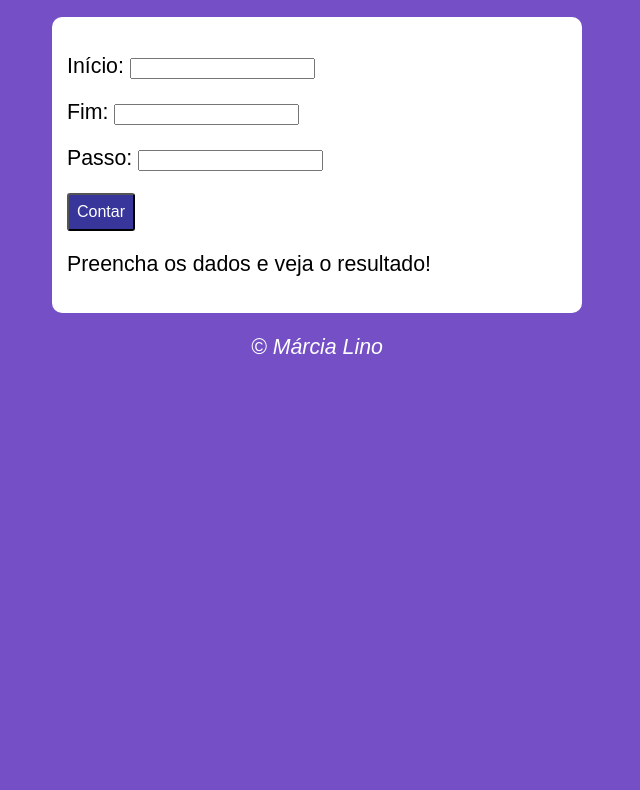
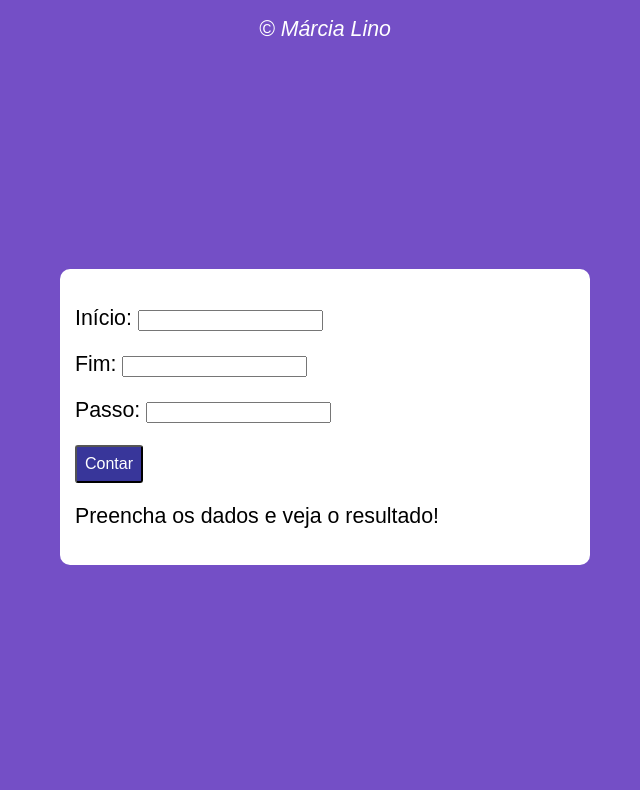
Before and after one commit to marcialino/projeto-contar, a plain HTML site: page index.html in a window 1280 px wide. Shown: the part 102-892 px from the top of the page, without its empty margins (323-963 px from the left). Before the commit the page ends 800 px from the top, so only its background shows below. Drawn offline with Linux system fonts and the light colour scheme.

Commit message:
Atualizei o projeto-contar

```diff
--- a/estilo.css
+++ b/estilo.css
@@ -1,6 +1,10 @@
+@charset "UTF-8";
+
 body{
     font: normal 16pt Arial;
     background-color: #744fc6;
+    height: 100vh;
+    width: 100vw;
 }
 
 header{
@@ -9,12 +13,24 @@ header{
     font-size: 18pt;
 
 }
+main{
+    position: relative;
+    height: 100vh;
+    width: 100vw;
+}
+
 section#msg{
+    position: absolute;
+    top: 50%;
+    left: 50%;
+    transform: translate(-50%, -50%);
+
     background-color: white;
     width: 500px;
     margin: auto;
     border-radius: 10px;
     padding: 15px;
+
 
 }
 
--- a/index.html
+++ b/index.html
@@ -12,6 +12,7 @@
         <h1>Vamos Contar</h1>
     </header>
 
+    <main>
         <section id="msg">
             <div>
                 <p>Início: <input type="number" name="txtn1" id="txtn1">
@@ -19,19 +20,16 @@
                 <p>Fim: <input type="number" name="txtn2" id="txtn2"></p>
                 <p>Passo: <input type="number" name="pas" id="pas"> </p>
                 <p><input type="button" value="Contar" id="bts" onclick="contar()"></p>
-
                 <p>Preencha os dados e veja o resultado!</p>
             </div>
-
             <div id="res">
               <p></p>
             </div>
         </section>
-
         <script src="contar.js"></script>
-
         <footer>
             <p>&copy; Márcia Lino</p>
         </footer>
+    </main>
 </body>
 </html>
```
Lines whose indentation alone changed are shown as unchanged.
